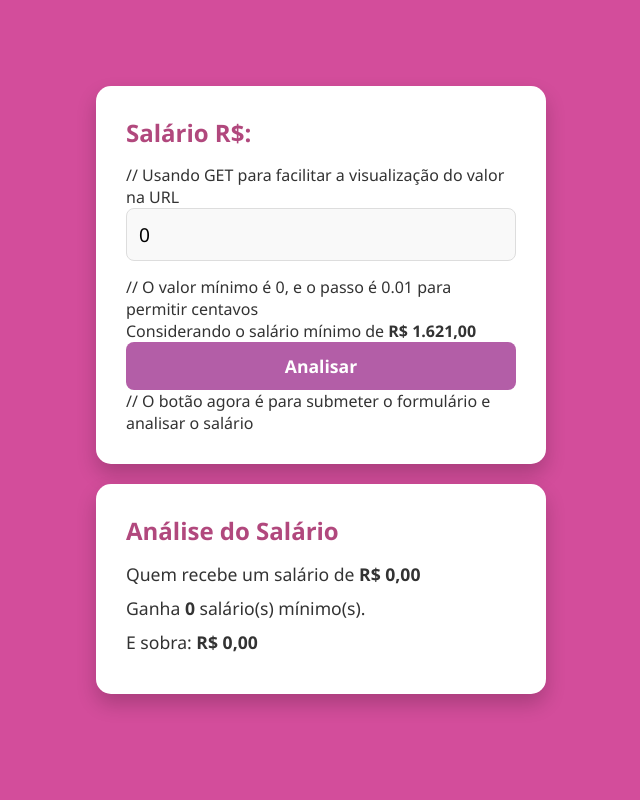
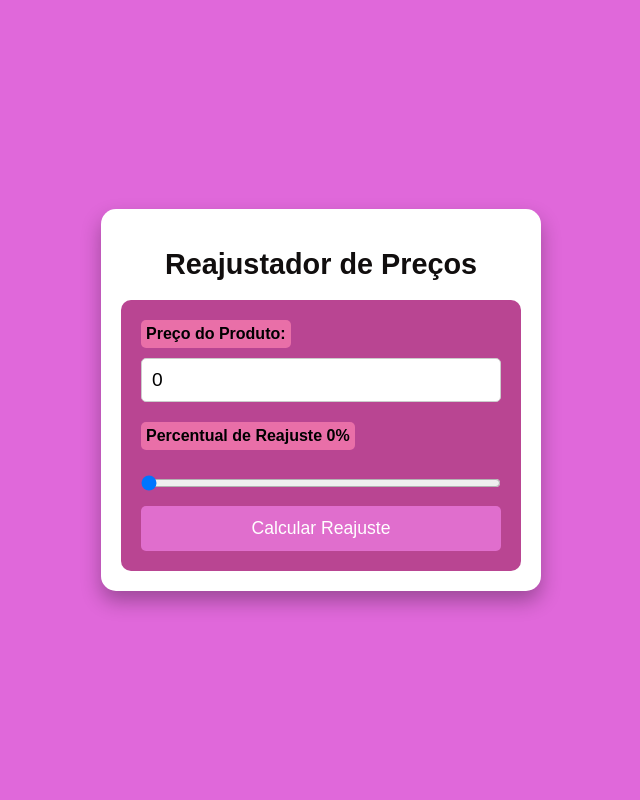
Before and after one commit to carollinesoares-sudo/PHP, a PHP site: page / in a window 1280 px wide. Shown: the whole page, without its empty margins (319-959 px from the left). Run offline with PHP 8.4, Linux system fonts and the light colour scheme.

Commit message:
reajuste

```diff
--- a/ATIVIDADES-14-05/index.php
+++ b/ATIVIDADES-14-05/index.php
@@ -2,108 +2,130 @@
 <html lang="pt-br">
 <head>
     <meta charset="UTF-8">
-    <title>Analisador de Salário</title>
+    <meta name="viewport" content="width=device-width, initial-scale=1.0">
+    <title>Reajustador de Preços</title>
     <style>
-        * {
-            margin: 0;
-            padding: 0;
-            box-sizing: border-box;
-            font-family: 'Segoe UI', Tahoma, Geneva, Verdana, sans-serif;
-        }
-
         body {
-            background-color: #d34d9b;
+            background-color: #e068da;
+            font-family: Arial, sans-serif;
             display: flex;
             flex-direction: column;
             align-items: center;
             justify-content: center;
             min-height: 100vh;
-            color: #333;
+            margin: 0;
         }
 
-        main, section {
-            background-color: #ffffff;
-            width: 450px;
-            padding: 30px;
+        main {
+            background-color: white;
+            padding: 20px;
             border-radius: 15px;
-            box-shadow: 0px 10px 20px rgba(0, 0, 0, 0.2);
-            margin-bottom: 20px;
+            width: 400px;
+            text-align: center;
+            box-shadow: 0px 10px 20px rgba(0,0,0,0.3);
         }
 
-        h1, h2 {
-            color: #b1487d;
-            margin-bottom: 15px;
-            font-size: 1.5rem;
+        .input-area {
+            background-color: #b94592;
+            padding: 20px;
+            border-radius: 10px;
+            margin-top: 10px;
         }
 
-        form {
-            display: flex;
-            flex-direction: column;
+        h1 { font-size: 1.8rem; color: #110e0e; }
+
+        label {
+            display: block;
+            background-color: #e96fa8;
+            padding: 5px;
+            border-radius: 5px;
+            margin-bottom: 10px;
+            font-weight: bold;
+            width: fit-content;
         }
 
         input[type="number"] {
             width: 100%;
-            padding: 12px;
-            border: 1px solid #ddd;
-            border-radius: 8px;
+            padding: 10px;
+            border-radius: 5px;
+            border: 1px solid #ccc;
             font-size: 1.2rem;
-            margin-bottom: 15px;
-            background-color: #f9f9f9;
+            margin-bottom: 20px;
+            box-sizing: border-box;
+        }
+
+        input[type="range"] {
+            width: 100%;
+            margin: 15px 0;
         }
 
         button {
-            background-color: #b35ea7;
+            background-color: #e06ecd;
             color: white;
             border: none;
             padding: 12px;
-            border-radius: 8px;
+            width: 100%;
+            border-radius: 5px;
             font-size: 1.1rem;
-            font-weight: bold;
             cursor: pointer;
-            transition: background 0.3s;
         }
 
-        button:hover {
-            background-color: #c0456e;
+        .resultado {
+            background-color: white;
+            margin-top: 20px;
+            padding: 20px;
+            border-radius: 10px;
+            width: 400px;
+            box-shadow: 0px 5px 15px rgba(0,0,0,0.2);
         }
 
-        section p {
-            font-size: 1.1rem;
-            margin: 10px 0;
-        }
+        .resultado h2 { color: #350d31; margin-top: 0; }
     </style>
 </head>
 <body>
+
     <?php
-        // Configuração do Salário Mínimo
-        $minimo = 1621.00;
-
-        // Captura e tratamento do dado (Garante que não aceite negativo no PHP)
-        $salario = (float)($_GET['salario'] ?? 0);// Se o valor for negativo, define como 0
-        if ($salario < 0) $salario = 0;
+        // Captura os dados
+        $preco = $_GET['preco'] ?? 0;
+        $reajuste = $_GET['reajuste'] ?? 0;
     ?>
 
     <main>
-        <h1>Salário R$:</h1>
-        <form action="<?=$_SERVER['PHP_SELF']?>" method="get">// Usando GET para facilitar a visualização do valor na URL
-            <input type="number" name="salario" step="0.01" min="0" value="<?=$salario?>">// O valor mínimo é 0, e o passo é 0.01 para permitir centavos
-            <p>Considerando o salário mínimo de <strong>R$ <?=number_format($minimo, 2, ",", ".")?></strong></p>
-            <button type="submit">Analisar</button>// O botão agora é para submeter o formulário e analisar o salário
+        <h1>Reajustador de Preços</h1>
+        <form action="<?=$_SERVER['PHP_SELF']?>" method="get">
+            <div class="input-area">
+                <label for="preco">Preço do Produto:</label>
+                <input type="number" name="preco" id="preco" step="0.01" min="0" value="<?=$preco?>" required>
+
+                <label for="reajuste">Percentual de Reajuste <span id="display-reajuste"><?=$reajuste?></span>%</label>
+                <input type="range" name="reajuste" id="reajuste" min="0" max="100" step="1"
+                       value="<?=$reajuste?>" oninput="atualizarValor()">
+
+                <button type="submit">Calcular Reajuste</button>
+            </div>
         </form>
     </main>
 
-    <section>
-        <h2>Análise do Salário</h2>
-        <?php
+    <?php if ($_SERVER["REQUEST_METHOD"] == "GET" && isset($_GET['preco'])): ?>
+        <section class="resultado">
+            <h2>Resultado do Reajuste</h2>
+            <?php
+                $valor_reajuste = ($preco * $reajuste) / 100;
+                $novo_preco = $preco + $valor_reajuste;
+            ?>
+            <p>O produto que custava <strong>R$ <?=number_format($preco, 2, ",", ".")?></strong>
+               com um reajuste de <strong><?=$reajuste?>%</strong> passará a custar
+               <strong>R$ <?=number_format($novo_preco, 2, ",", ".")?></strong>.
+            </p>
+        </section>
+    <?php endif; ?>
 
-            $quantidade = (int)($salario / $minimo);
-            $sobra = $salario - ($quantidade * $minimo); // Calcula a sobra usando o salário e a quantidade de salários mínimos
-        ?>
+    <script>
+        // Função simples para atualizar o texto do percentual enquanto move o slider
+        function atualizarValor() {
+            document.getElementById('display-reajuste').innerText = document.getElementById('reajuste').value;
+        }
+    </script>
 
-        <p>Quem recebe um salário de <strong>R$ <?=number_format($salario, 2, ",", ".")?></strong></p>
-        <p>Ganha <strong><?=$quantidade?></strong> salário(s) mínimo(s).</p>
-
-        <p>E sobra: <strong>R$ <?=number_format(max(0, $sobra), 2, ",", ".")?></strong></p>
-    </section>
 </body>
 </html>
```
Also changed, not shown: ATIVIDADES-14-05/salario.php (added, +109 -0 lines).
